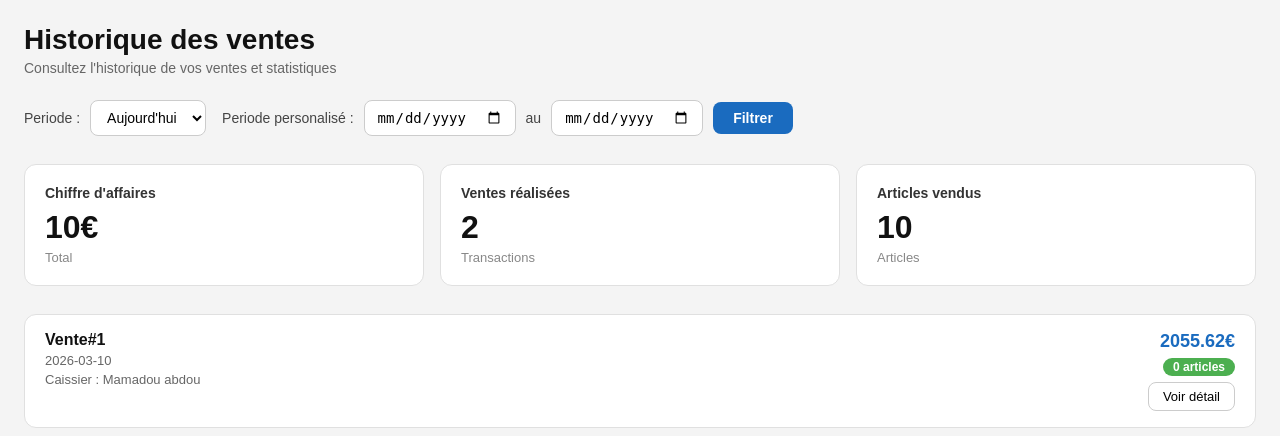
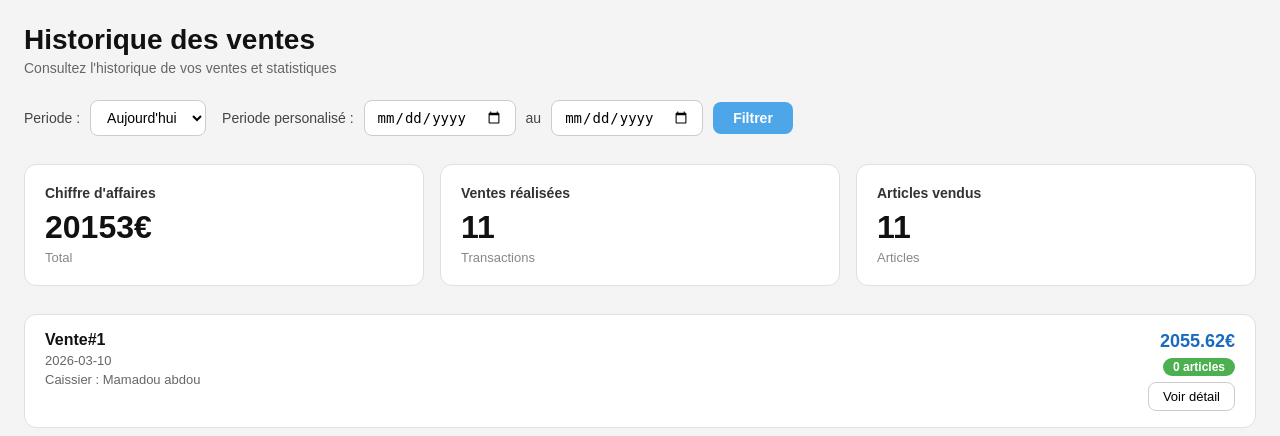
Before and after one commit to AskalaneAbdou5/CaisseShop, a PHP site: page /historique.php in a window 1280 px wide. Shown: the part 107-543 px from the top of the page. Run offline with PHP 8.4, Linux system fonts and the light colour scheme; data comes from the database, SQL or seed files in the repository.

Commit message:
affichage du nombre d'article,vente realisées et le chiffre d'affaire

```diff
--- a/frontoffice/fonction.php
+++ b/frontoffice/fonction.php
@@ -10,4 +10,12 @@ function nombreArticleDansUneVente($idVente,$venteProduits){
     return $nbArticle;
 }
 
+function CalculDuChiffreAffaires($ventes){
+    $chiffreAffaire=0;
+    for ($i=0; $i < count($ventes); $i++) {
+        $chiffreAffaire += $ventes[$i]['Total'];
+    }
+    return $chiffreAffaire;
+}
+
 ?>
--- a/frontoffice/historique.php
+++ b/frontoffice/historique.php
@@ -72,17 +72,17 @@ require_once(__DIR__ . '/fonction.php');
         <div class="stats-grid">
             <div class="stat-card">
                 <h2 class="stat-titre">Chiffre d'affaires</h2>
-                <b class="stat-valeur">10€</b>
+                <b class="stat-valeur"><?php echo CalculDuChiffreAffaires($ventes) ?>€</b>
                 <p class="stat-label">Total</p>
             </div>
             <div class="stat-card">
                 <h2 class="stat-titre">Ventes réalisées</h2>
-                <b class="stat-valeur">2</b>
+                <b class="stat-valeur"><?php echo count($ventes) ?></b>
                 <p class="stat-label">Transactions</p>
             </div>
             <div class="stat-card">
                 <h2 class="stat-titre">Articles vendus</h2>
-                <b class="stat-valeur">10</b>
+                <b class="stat-valeur"><?php echo count($venteProduits) ?></b>
                 <p class="stat-label">Articles</p>
             </div>
         </div>
--- a/styles/historique.css
+++ b/styles/historique.css
@@ -58,7 +58,7 @@
 
 .filtre-btn {
     padding: 8px 20px;
-    background: #1a6bbf;
+    background: #4da6e8;
     color: #fff;
     border: none;
     border-radius: 8px;
@@ -68,7 +68,7 @@
 }
 
 .filtre-btn:hover {
-    background: #1558a0;
+    background: #2e8fd4;
 }
 
 /* ===== STATS ===== */
```
